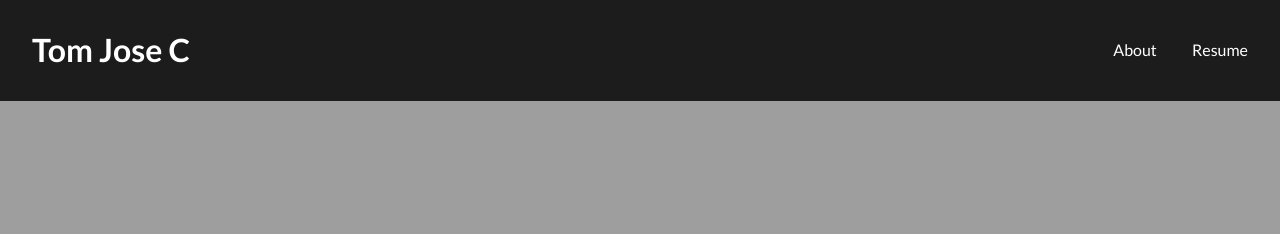
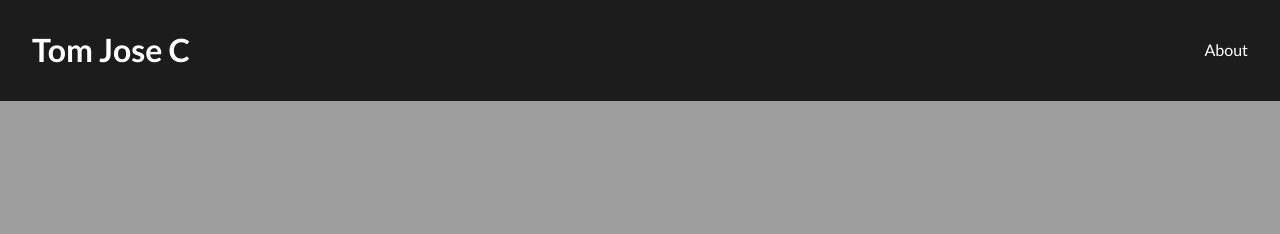
Before and after one commit to tomchoondal/tomchoondal.github.io, a Jekyll site: the page built from index.html, in a window 1280 px wide. Shown: the top 234 px of the page. Built offline with Jekyll 4.4.1, drawn with Linux system fonts in a browser that asks for light colours; the list of posts is cut into pages by our own code.

Commit message:
Removed Resume  Button

```diff
--- a/_includes/header.html
+++ b/_includes/header.html
@@ -3,6 +3,6 @@
     <a href="{{site.baseurl}}/" class="logo">{% if site.logo %}{{site.logo}}{% else %}B<span>ef</span>{% endif %}</a>
     <nav class="main_menu">
         <a href="{{site.baseurl}}/about/">About</a>
-        <a href="{{site.baseurl}}/resume/">Resume</a>
+        <!--<a href="{{site.baseurl}}/resume/">Resume</a>-->
     </nav>
 </header> <!-- End Section Header -->
```
